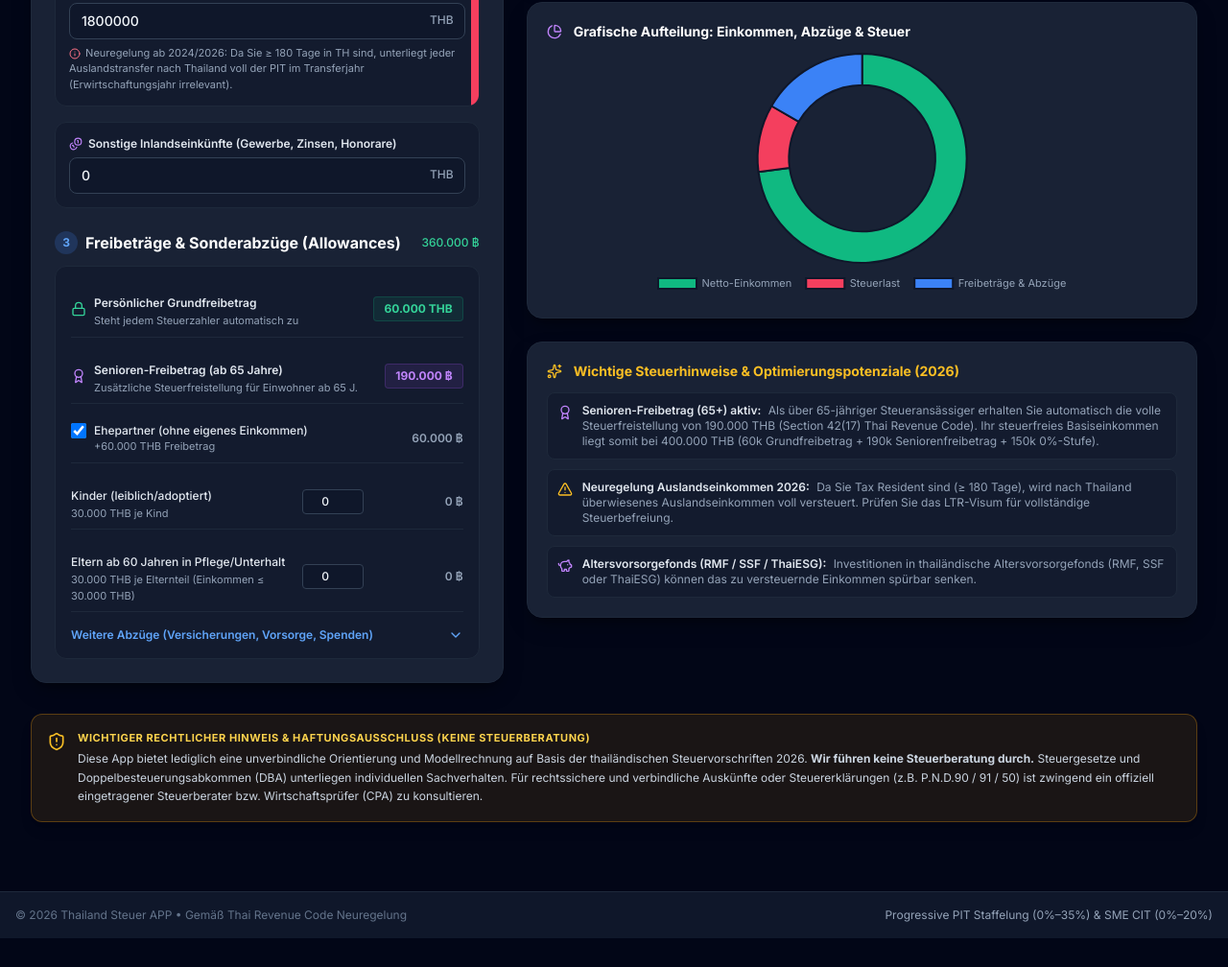
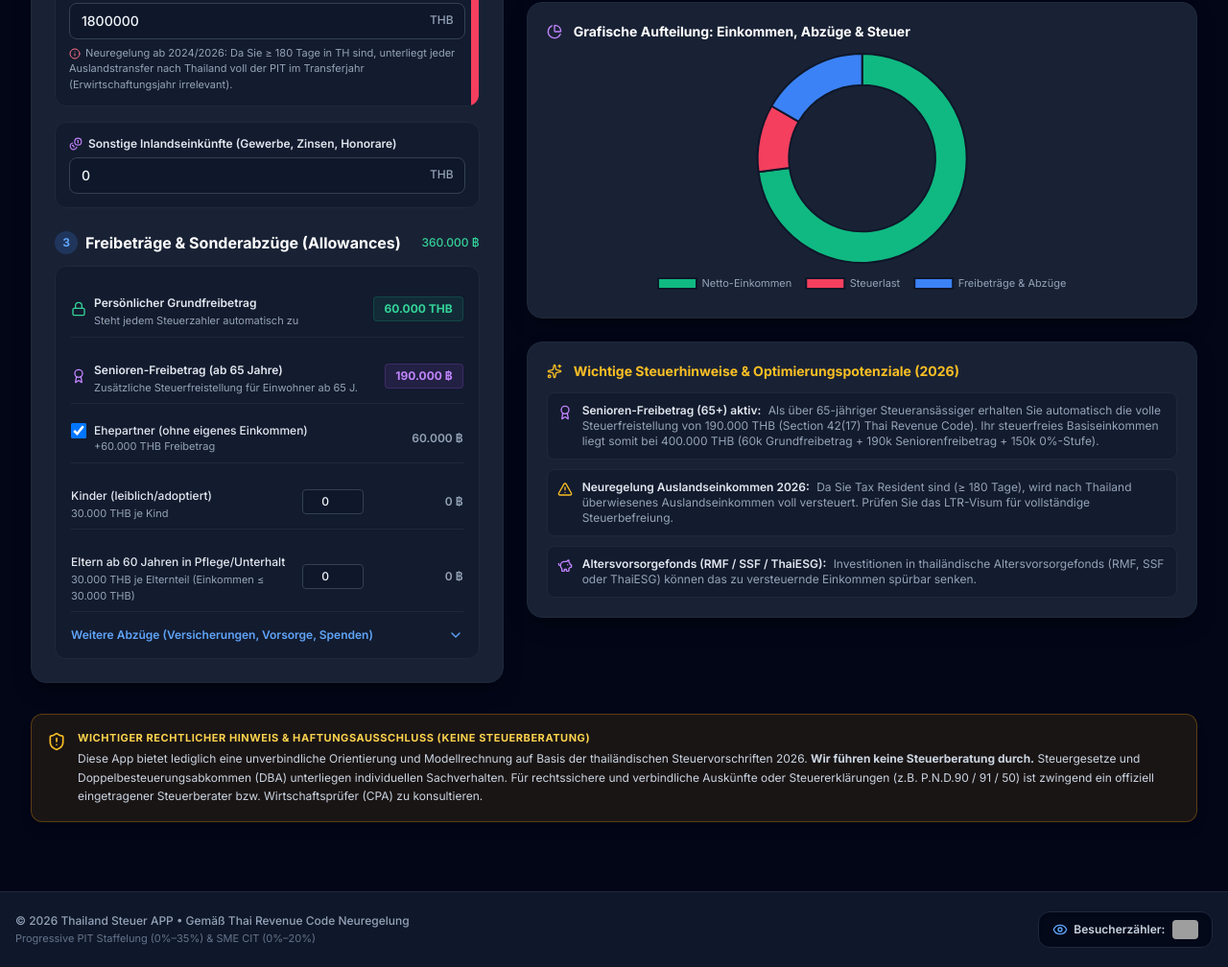
Before and after one commit to stephandietz1-911/th-tax, a plain HTML site: page index.html in a window 1280 px wide. Shown: the part 1027-2035 px from the top of the page at 96% size. Before the commit the page ends 2005 px from the top, so only its background shows below. Drawn offline with nearby package versions, Linux system fonts and the light colour scheme; grey boxes are pictures that could not be loaded.

Commit message:
Add files via upload

```diff
--- a/index.html
+++ b/index.html
@@ -680,10 +680,23 @@
   </main>
 
   <!-- Footer -->
-  <footer class="border-t border-slate-800 bg-slate-900 py-4 mt-12 text-center text-xs text-slate-500">
-    <div class="max-w-7xl mx-auto px-4 flex flex-col sm:flex-row items-center justify-between gap-2">
-      <p id="footerCopy">© 2026 Thailand Steuer APP • Gemäß Thai Revenue Code Neuregelung</p>
-      <p class="text-slate-400" id="footerRates">Progressive PIT Staffelung (0%–35%) & SME CIT (0%–20%)</p>
+  <footer class="border-t border-slate-800 bg-slate-900 py-5 mt-12 text-xs text-slate-500">
+    <div class="max-w-7xl mx-auto px-4 flex flex-col md:flex-row items-center justify-between gap-4">
+      <div>
+        <p id="footerCopy" class="font-medium text-slate-400">© 2026 Thailand Steuer APP • Gemäß Thai Revenue Code Neuregelung</p>
+        <p class="text-slate-500 text-[11px] mt-0.5" id="footerRates">Progressive PIT Staffelung (0%–35%) & SME CIT (0%–20%)</p>
+      </div>
+
+      <!-- Live Self-Incrementing Visitor Counter Badge -->
+      <div class="flex items-center gap-2 bg-slate-950/80 px-3.5 py-2 rounded-xl border border-slate-800 shadow-inner">
+        <span class="flex items-center gap-1.5 text-xs text-slate-300 font-semibold" id="lblVisitor">
+          <i data-lucide="eye" class="w-4 h-4 text-blue-400"></i>
+          <span id="lblVisitorTitle">Besucherzähler:</span>
+        </span>
+        <a href="https://hits.sh/stephandietz1-911.github.io/th-tax/" target="_blank" rel="noopener noreferrer" class="inline-flex items-center transition hover:opacity-90">
+          <img id="visitorBadgeImg" alt="Visitor Counter" src="https://hits.sh/stephandietz1-911.github.io/th-tax.svg?style=flat-square&label=Aufrufe&color=2563eb&labelColor=1e293b" class="h-5 rounded">
+        </a>
+      </div>
     </div>
   </footer>
 
--- a/js/app.js
+++ b/js/app.js
@@ -120,6 +120,7 @@
       lblTipsTitle: "Wichtige Steuerhinweise & Optimierungspotenziale (2026)",
       lblDisclaimerTitle: "Wichtiger rechtlicher Hinweis & Haftungsausschluss (Keine Steuerberatung)",
       lblDisclaimerText: "Diese App bietet lediglich eine unverbindliche Orientierung und Modellrechnung auf Basis der thailändischen Steuervorschriften 2026. <strong>Wir führen keine Steuerberatung durch.</strong> Steuergesetze und Doppelbesteuerungsabkommen (DBA) unterliegen individuellen Sachverhalten. Für rechtssichere und verbindliche Auskünfte oder Steuererklärungen (z.B. P.N.D.90 / 91 / 50) ist zwingend ein offiziell eingetragener Steuerberater bzw. Wirtschaftsprüfer (CPA) zu konsultieren.",
+      lblVisitorTitle: "Besucherzähler:",
       footerCopy: "© 2026 Thailand Steuer APP • Gemäß Thai Revenue Code Neuregelung",
       footerRates: "Progressive PIT Staffelung (0%–35%) & SME CIT (0%–20%)",
 
@@ -238,6 +239,7 @@
       lblTipsTitle: "Key Tax Insights & Optimization Tips (2026)",
       lblDisclaimerTitle: "Important Legal Notice & Disclaimer (No Tax Advice)",
       lblDisclaimerText: "This app provides an indicative overview and calculation model based on Thai tax rules for 2026. <strong>We do not provide professional tax advice.</strong> Tax regulations and Double Taxation Agreements (DTA) require individual assessment. For legally binding advice and official tax filings (P.N.D.90 / 91 / 50), you must consult a licensed, registered tax advisor or Certified Public Accountant (CPA) in Thailand.",
+      lblVisitorTitle: "Visitor Counter:",
       footerCopy: "© 2026 Thailand Tax App • Compliant with Thai Revenue Code Updates",
       footerRates: "Progressive PIT Brackets (0%–35%) & SME CIT (0%–20%)",
 
@@ -897,6 +899,7 @@
       taxTipsContainer: document.getElementById('taxTipsContainer'),
       lblDisclaimerTitle: document.getElementById('lblDisclaimerTitle'),
       lblDisclaimerText: document.getElementById('lblDisclaimerText'),
+      lblVisitorTitle: document.getElementById('lblVisitorTitle'),
       footerCopy: document.getElementById('footerCopy'),
       footerRates: document.getElementById('footerRates')
     };
@@ -1015,6 +1018,14 @@
     if (elements.lblTipsTitle) elements.lblTipsTitle.innerHTML = `<i data-lucide="sparkles" class="w-4 h-4 mr-1 inline"></i>${t.lblTipsTitle}`;
     if (elements.lblDisclaimerTitle) elements.lblDisclaimerTitle.textContent = t.lblDisclaimerTitle;
     if (elements.lblDisclaimerText) elements.lblDisclaimerText.innerHTML = t.lblDisclaimerText;
+    if (elements.lblVisitorTitle) elements.lblVisitorTitle.textContent = t.lblVisitorTitle;
+
+    const visitorBadgeImg = document.getElementById('visitorBadgeImg');
+    if (visitorBadgeImg) {
+      const label = lang === 'en' ? 'Views' : 'Aufrufe';
+      visitorBadgeImg.src = `https://hits.sh/stephandietz1-911.github.io/th-tax.svg?style=flat-square&label=${label}&color=2563eb&labelColor=1e293b`;
+    }
+
     if (elements.footerCopy) elements.footerCopy.textContent = t.footerCopy;
     if (elements.footerRates) elements.footerRates.textContent = t.footerRates;
 
```
